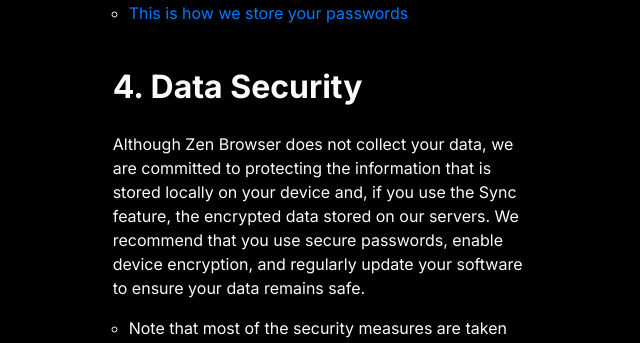
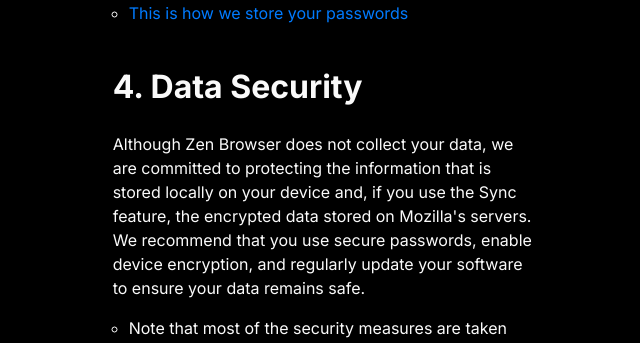
Before and after one commit to zen-browser/www, a Next.js app: page /privacy-policy in a window 1280 px wide. Shown: the part 2241-2584 px from the top of the page, without its empty margins (314-954 px from the left). Built offline with nearby package versions, Linux system fonts and the light colour scheme.

Commit message:
Update privacy policy with Mozilla crash report information

```diff
--- a/src/app/privacy-policy/page.tsx
+++ b/src/app/privacy-policy/page.tsx
@@ -48,7 +48,7 @@ Zen Browser offers a "Sync" feature, this is implemented using Mozilla Firefox's
 * [This is how we store your passwords](https://support.mozilla.org/en-US/kb/how-firefox-securely-saves-passwords#:~:text=Firefox%20Desktop%20encrypts%20your%20passwords,cryptography%20to%20obscure%20your%20passwords.)
 
 # 4. Data Security
-Although Zen Browser does not collect your data, we are committed to protecting the information that is stored locally on your device and, if you use the Sync feature, the encrypted data stored on our servers. We recommend that you use secure passwords, enable device encryption, and regularly update your software to ensure your data remains safe.
+Although Zen Browser does not collect your data, we are committed to protecting the information that is stored locally on your device and, if you use the Sync feature, the encrypted data stored on Mozilla's servers. We recommend that you use secure passwords, enable device encryption, and regularly update your software to ensure your data remains safe.
 
 * Note that most of the security measures are taken care by mozilla firefox.
 
```
